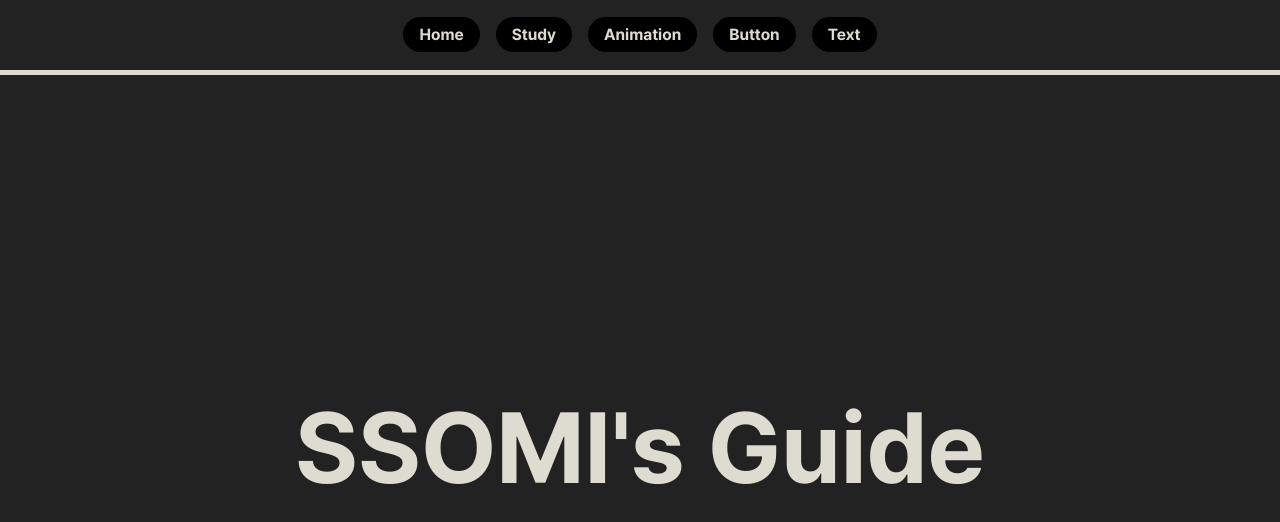
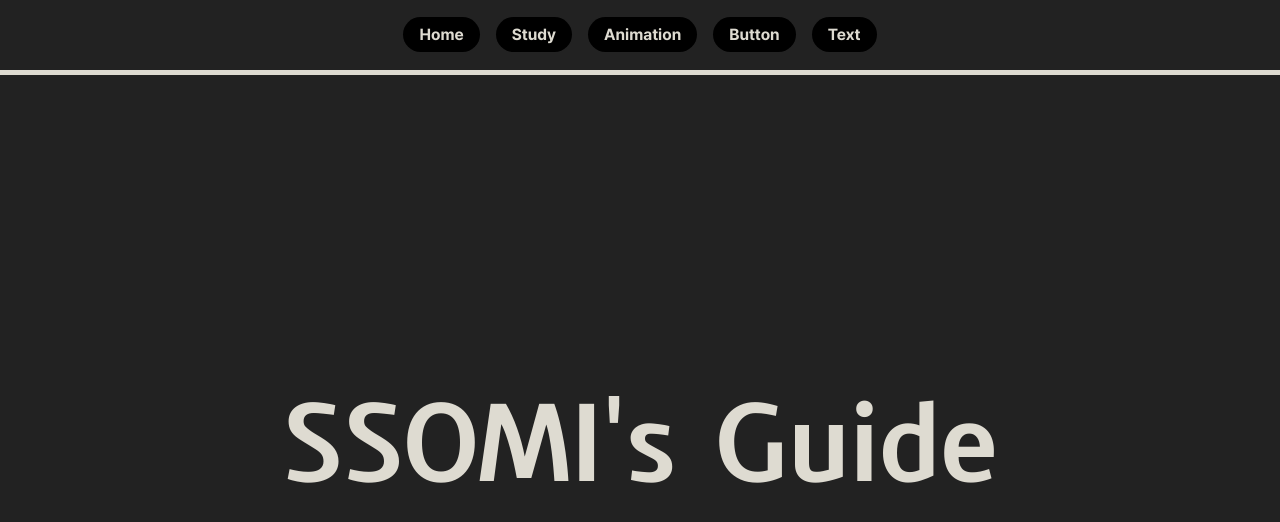
Before and after one commit to So-Mi-Gyeong/ssomi_vue, a Vue app: page / in a window 1280 px wide. Shown: the top 522 px of the page. Built offline with nearby package versions, Linux system fonts and the light colour scheme; a web font is replaced by a local one.

Commit message:
[수정] font style

```diff
--- a/src/components/HelloWorld.vue
+++ b/src/components/HelloWorld.vue
@@ -1,29 +1,90 @@
-<template>
-  <div class="hello">
-    <h1>{{ msg }}</h1>
-  </div>
-</template>
-
 <script>
 export default {
-  name: 'HelloWorld',
   props: {
     msg: String
   }
 }
 </script>
 
-<!-- Add "scoped" attribute to limit CSS to this component only -->
+<template>
+ <div>
+    <p class="bouncy-text">
+      <span v-for="(char, index) in msg" :key="index">{{ char }}</span>
+    </p>
+  </div>
+</template>
+
 <style scoped lang="scss">
-  h1{
-    font-family: 'base';
+  .bouncy-text {
     font-size: 10rem;
+    font-weight: bold;
     color: #dedbd1;
+    display: inline-block;
     word-break: break-word;
-    text-align: center;
     @media (max-width: 750px) {
       font-size: 8rem;
     }
+    @media (max-width: 600px) {
+      font-size: 4rem;
+      span:nth-child(8) {margin-left: 2rem !important;}
+    }
   }
 
+  .bouncy-text span {
+    display: inline-block;
+    opacity: 0;
+    animation: bounce 1s ease forwards;
+  }
+
+  .bouncy-text span:nth-child(1) {
+    animation-delay: 0s;
+  }
+  .bouncy-text span:nth-child(2) {
+    animation-delay: 0.1s;
+  }
+  .bouncy-text span:nth-child(3) {
+    animation-delay: 0.2s;
+  }
+  .bouncy-text span:nth-child(4) {
+    animation-delay: 0.3s;
+  }
+  .bouncy-text span:nth-child(5) {
+    animation-delay: 0.4s;
+  }
+  .bouncy-text span:nth-child(6) {
+    animation-delay: 0.5s;
+  }
+  .bouncy-text span:nth-child(7) {
+    animation-delay: 0.6s;
+  }
+  .bouncy-text span:nth-child(8) {
+    animation-delay: 0.7s;
+    margin-left: 4rem;
+  }
+  .bouncy-text span:nth-child(9) {
+    animation-delay: 0.8s;
+  }
+  .bouncy-text span:nth-child(10) {
+    animation-delay: 0.9s;
+  }
+  .bouncy-text span:nth-child(11) {
+    animation-delay: 1s;
+  }
+
+  @keyframes bounce {
+    0%, 100% {
+      transform: translateY(0);
+      opacity: 1;
+    }
+    25% {
+      transform: translateY(-.1rem);
+      color: #222;
+    }
+    50% {
+      transform: translateY(0);
+    }
+    75% {
+      transform: translateY(-.5rem);
+    }
+  }
 </style>
--- a/src/views/HomeView.vue
+++ b/src/views/HomeView.vue
@@ -1,22 +1,25 @@
 <script>
-// @ is an alias to /src
-import myVue from '@/components/HelloWorld.vue'
+import myVueText from '@/components/HelloWorld.vue'
 
 export default {
-  name: 'HomeView',
   components: {
-    myVue
+    myVueText
+  },
+  data() {
+    return {
+      animatedText: "SSOMI'sGuide"
+    };
   }
 }
 </script>
 
 <template>
   <div class="home">
-    <myVue msg="SSOMI's Guide"/>
+    <myVueText msg="SSOMI'sGuide"/>
   </div>
 </template>
 
-<style lang="scss">
+<style scoped lang="scss">
   .home{
     display: flex;
     justify-content: center;
```
